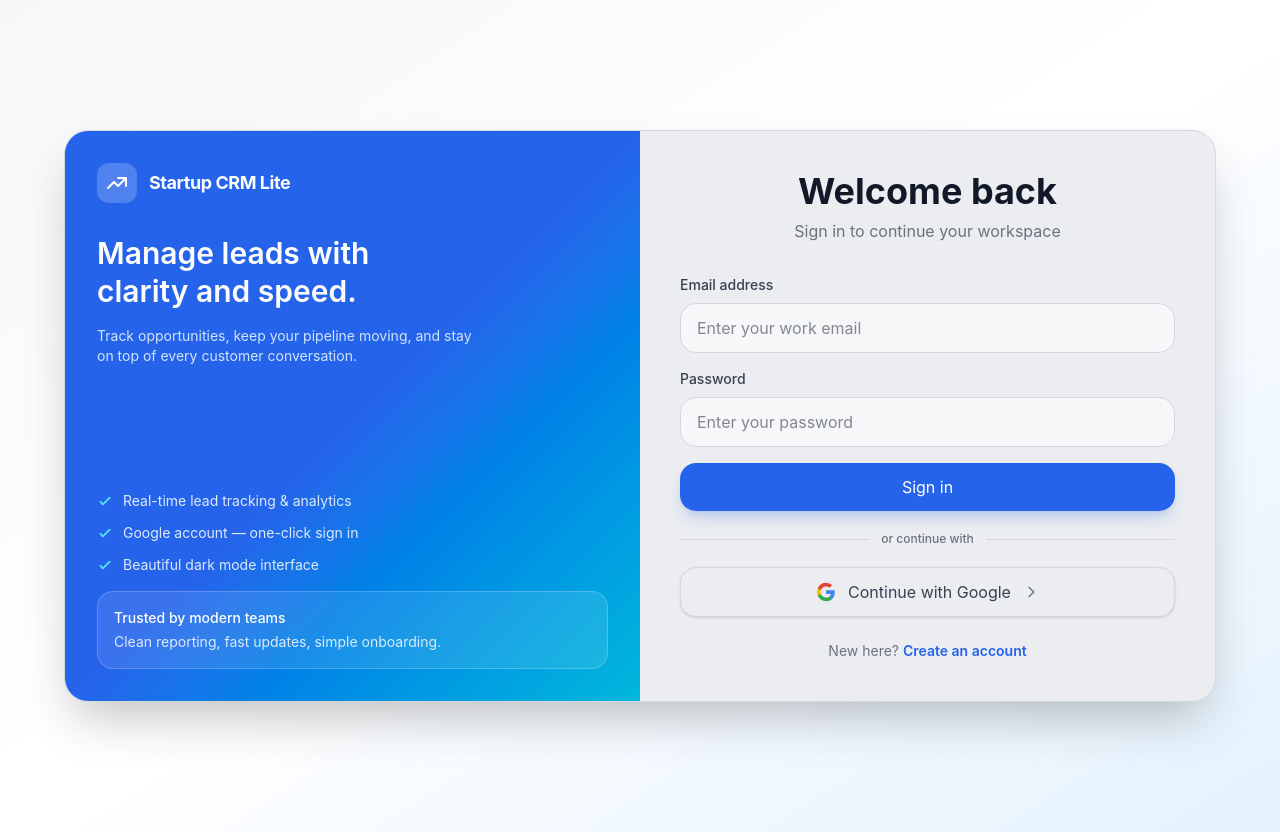
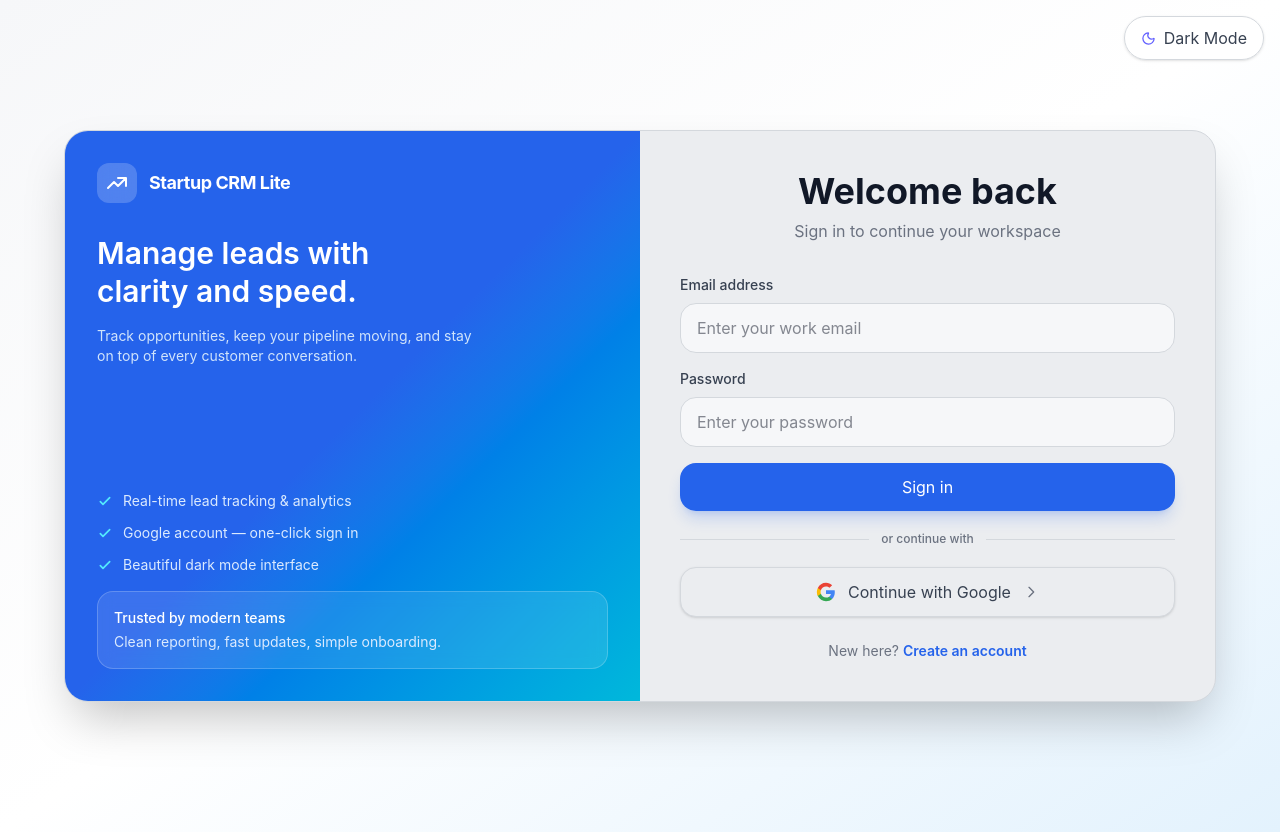
Before and after one commit to sampathkumarreddy123/startup-crm-lite, a React (Vite) app: page /login in a window 1280 px wide. Built offline with nearby package versions, Linux system fonts and the light colour scheme; no server answers.

Commit message:
place the theme in login page

```diff
--- a/src/pages/Login.jsx
+++ b/src/pages/Login.jsx
@@ -3,6 +3,8 @@ import { Link, useNavigate, useSearchParams } from "react-router-dom";
 import { useAuth } from "../context/AuthContext";
 import { toast, Toaster } from "react-hot-toast";
 import GoogleLoginButton from "../components/auth/GoogleLoginButton";
+import { Sun, Moon } from "lucide-react";
+import { useTheme } from "../context/ThemeContext";
 
 /**
  * Beautiful, responsive Login Page with dark mode compatibility,
@@ -19,6 +21,7 @@ export default function Login() {
   const [searchParams] = useSearchParams();
 
   const { login } = useAuth();
+  const { isDarkMode, toggleTheme } = useTheme();
   const navigate = useNavigate();
 
   // Show error toast if redirected here from a failed OAuth attempt
@@ -44,7 +47,27 @@ export default function Login() {
   };
 
   return (
-    <div className="min-h-screen bg-gradient-to-br from-slate-100 via-white to-blue-50 px-3 py-4 text-slate-900 transition-colors duration-200 dark:from-slate-950 dark:via-slate-900 dark:to-slate-800 dark:text-slate-100 sm:px-6 sm:py-8 lg:px-8">
+    <div className="relative min-h-screen bg-gradient-to-br from-slate-100 via-white to-blue-50 px-3 py-4 text-slate-900 transition-colors duration-200 dark:from-slate-950 dark:via-slate-900 dark:to-slate-800 dark:text-slate-100 sm:px-6 sm:py-8 lg:px-8">
+      <div className="absolute top-4 right-4 z-50">
+        <button
+          onClick={toggleTheme}
+          className="flex h-10 items-center gap-2 rounded-full border border-slate-200 bg-white/80 px-4 py-2 text-sm font-semibold text-slate-700 shadow-sm backdrop-blur transition hover:bg-slate-50 dark:border-slate-700 dark:bg-slate-800/80 dark:text-slate-200 dark:hover:bg-slate-700"
+          title={isDarkMode ? "Switch to Light Mode" : "Switch to Dark Mode"}
+          aria-label={isDarkMode ? "Switch to Light Mode" : "Switch to Dark Mode"}
+        >
+          {isDarkMode ? (
+            <>
+              <Sun size={15} className="text-amber-500" />
+              <span>Light Mode</span>
+            </>
+          ) : (
+            <>
+              <Moon size={15} className="text-indigo-500" />
+              <span>Dark Mode</span>
+            </>
+          )}
+        </button>
+      </div>
       <Toaster position="top-center" />
 
       {/* OAuth error banner */}
--- a/src/pages/Register.jsx
+++ b/src/pages/Register.jsx
@@ -2,6 +2,8 @@ import { useState } from "react";
 import { Link, useNavigate } from "react-router-dom";
 import { useAuth } from "../context/AuthContext";
 import { toast, Toaster } from "react-hot-toast";
+import { Sun, Moon } from "lucide-react";
+import { useTheme } from "../context/ThemeContext";
 
 /**
  * Beautiful, responsive Registration Page with dark mode compatibility and micro-animations.
@@ -14,6 +16,7 @@ export default function Register() {
   const [isSubmitting, setIsSubmitting] = useState(false);
 
   const { register } = useAuth();
+  const { isDarkMode, toggleTheme } = useTheme();
   const navigate = useNavigate();
 
   const handleSubmit = async (e) => {
@@ -49,7 +52,27 @@ export default function Register() {
   };
 
   return (
-    <div className="min-h-screen bg-gradient-to-br from-slate-100 via-white to-blue-50 px-3 py-4 text-slate-900 transition-colors duration-200 dark:from-slate-950 dark:via-slate-900 dark:to-slate-800 dark:text-slate-100 sm:px-6 sm:py-8 lg:px-8">
+    <div className="relative min-h-screen bg-gradient-to-br from-slate-100 via-white to-blue-50 px-3 py-4 text-slate-900 transition-colors duration-200 dark:from-slate-950 dark:via-slate-900 dark:to-slate-800 dark:text-slate-100 sm:px-6 sm:py-8 lg:px-8">
+      <div className="absolute top-4 right-4 z-50">
+        <button
+          onClick={toggleTheme}
+          className="flex h-10 items-center gap-2 rounded-full border border-slate-200 bg-white/80 px-4 py-2 text-sm font-semibold text-slate-700 shadow-sm backdrop-blur transition hover:bg-slate-50 dark:border-slate-700 dark:bg-slate-800/80 dark:text-slate-200 dark:hover:bg-slate-700"
+          title={isDarkMode ? "Switch to Light Mode" : "Switch to Dark Mode"}
+          aria-label={isDarkMode ? "Switch to Light Mode" : "Switch to Dark Mode"}
+        >
+          {isDarkMode ? (
+            <>
+              <Sun size={15} className="text-amber-500" />
+              <span>Light Mode</span>
+            </>
+          ) : (
+            <>
+              <Moon size={15} className="text-indigo-500" />
+              <span>Dark Mode</span>
+            </>
+          )}
+        </button>
+      </div>
       <Toaster />
       <div className="mx-auto flex min-h-[calc(100vh-2rem)] max-w-6xl items-center justify-center">
         <div className="grid w-full overflow-hidden rounded-3xl border border-slate-200 bg-white shadow-2xl dark:border-slate-700 dark:bg-slate-800 md:grid-cols-2">
```
